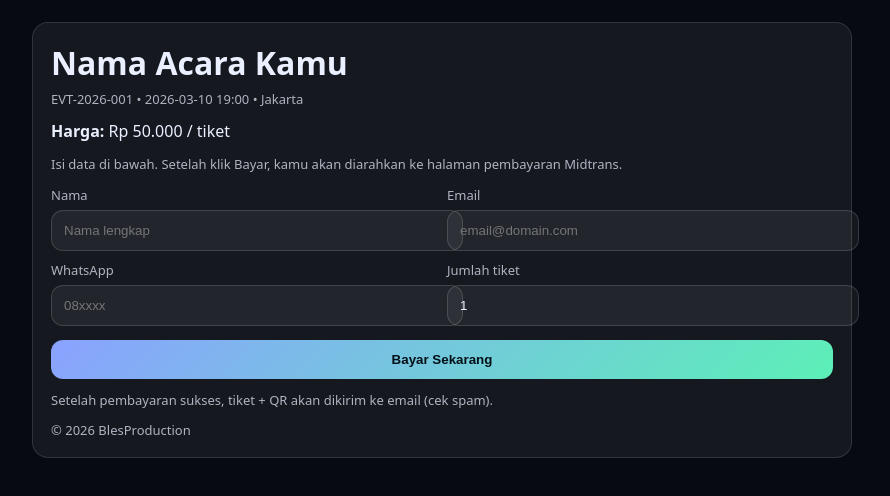
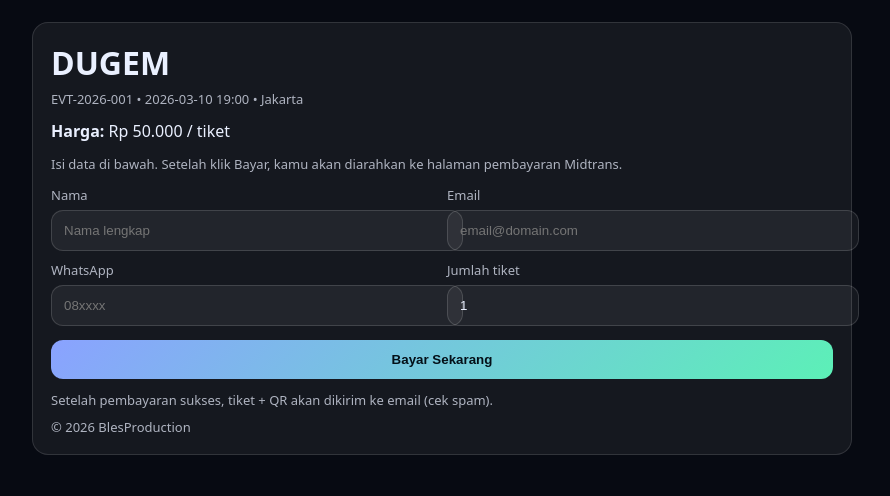
Before and after one commit to BlesUstetu/tiket, a plain HTML site: page index.html in a window 1280 px wide. Shown: the whole page, without its empty margins (198-1088 px from the left). Drawn offline with Linux system fonts and the light colour scheme.

Commit message:
Update index.html

```diff
--- a/index.html
+++ b/index.html
@@ -3,7 +3,7 @@
 <head>
   <meta charset="utf-8"/>
   <meta name="viewport" content="width=device-width,initial-scale=1"/>
-  <title>Tiket Acara — EVT-2026-001</title>
+  <title>Tiket Acara</title>
   <style>
     body{font-family:system-ui,Arial;margin:0;background:#070a12;color:#eaf0ff}
     .wrap{max-width:820px;margin:0 auto;padding:22px}
@@ -18,7 +18,7 @@
 <body>
   <div class="wrap">
     <div class="card">
-      <h1 style="margin:0 0 6px">Nama Acara Kamu</h1>
+      <h1 style="margin:0 0 6px">DUGEM</h1>
       <div class="muted">EVT-2026-001 • 2026-03-10 19:00 • Jakarta</div>
       <div style="margin-top:12px"><b>Harga:</b> Rp 50.000 / tiket</div>
       <p class="muted">Isi data di bawah. Setelah klik Bayar, kamu akan diarahkan ke halaman pembayaran Midtrans.</p>
@@ -53,7 +53,7 @@
       <div class="muted" style="margin-top:12px">
         Setelah pembayaran sukses, tiket + QR akan dikirim ke email (cek spam).
       </div>
-      <div class="muted" style="margin-top:12px">© <span id="y"></span> BlesProduction</div>
+      <div class="muted" style="margin-top:9px">© <span id="y"></span> BlesProduction</div>
     </div>
   </div>
   <script>document.getElementById("y").textContent = new Date().getFullYear();</script>
```
